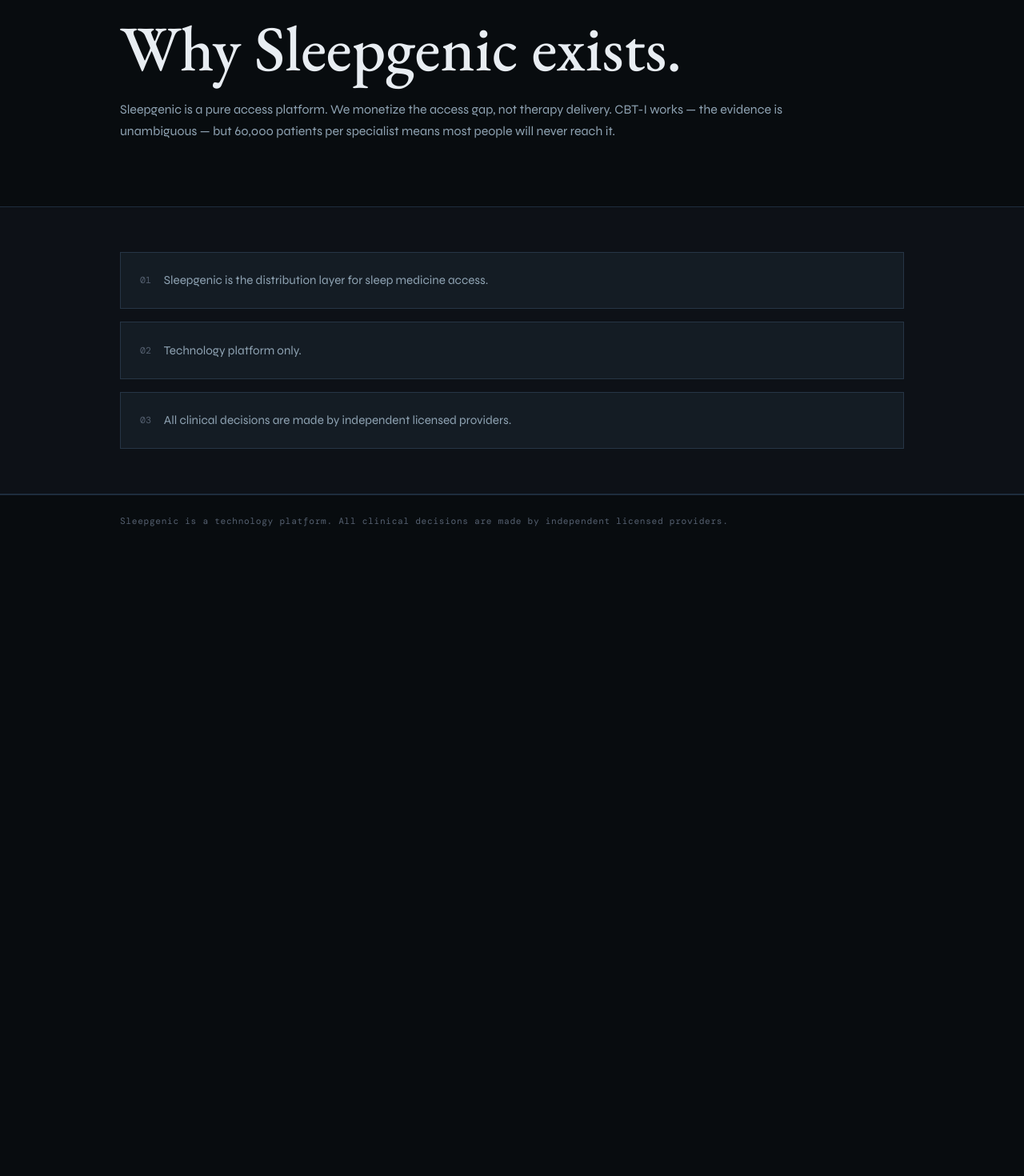
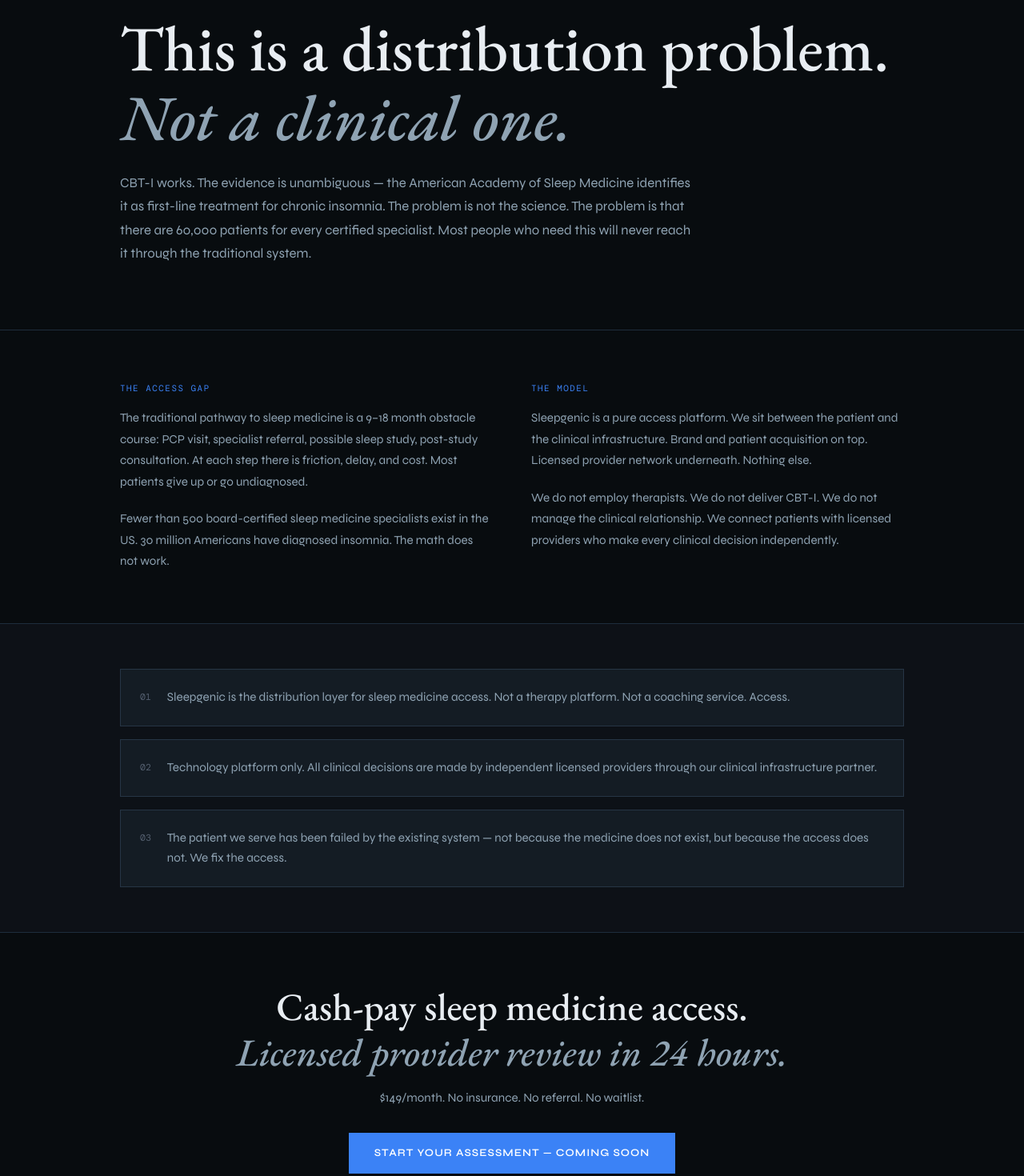
Before and after one commit to Trailgenic/sleepgenic-web, a Next.js app: page /about in a window 1280 px wide. Shown: the part 160-1630 px from the top of the page at 80% size. Before the commit the page ends 852 px from the top, so only its background shows below. Built offline with nearby package versions, Linux system fonts and the light colour scheme; a web font is replaced by a local one.

Commit message:
Update page.tsx

```diff
--- a/app/about/page.tsx
+++ b/app/about/page.tsx
@@ -1,3 +1,5 @@
+import Link from "next/link";
+
 const S = {
   bg: "#080c0f",
   bg2: "#0d1117",
@@ -16,32 +18,80 @@
 export default function AboutPage() {
   return (
     <main style={{ background: S.bg, minHeight: "100vh", paddingTop: 64 }}>
+
+      {/* HERO */}
       <section style={{ padding: "5rem 2rem", borderBottom: `1px solid ${S.border}` }}>
         <div style={{ maxWidth: 980, margin: "0 auto" }}>
           <div style={{ fontFamily: S.mono, color: S.accent, fontSize: "0.72rem", letterSpacing: "0.16em", textTransform: "uppercase", marginBottom: "1rem" }}>
-            Sleep Medicine Access
+            Why Sleepgenic Exists
           </div>
-          <h1 style={{ fontFamily: S.garamond, color: S.text, fontSize: "clamp(2.8rem, 6.5vw, 5rem)", fontWeight: 500, lineHeight: 1.08, marginBottom: "1.2rem" }}>
-            Why Sleepgenic exists.
+          <h1 style={{ fontFamily: S.garamond, color: S.text, fontSize: "clamp(2.8rem, 6.5vw, 5rem)", fontWeight: 500, lineHeight: 1.08, marginBottom: "1.5rem" }}>
+            This is a distribution problem.<br />
+            <em style={{ color: S.text2 }}>Not a clinical one.</em>
           </h1>
-          <p style={{ fontFamily: S.syne, color: S.text2, fontSize: "1rem", lineHeight: 1.72, maxWidth: 900 }}>
-            Sleepgenic is a pure access platform. We monetize the access gap, not therapy delivery. CBT-I works — the evidence is unambiguous — but 60,000 patients per specialist means most people will never reach it.
+          <p style={{ fontFamily: S.syne, color: S.text2, fontSize: "1.05rem", lineHeight: 1.75, maxWidth: 720 }}>
+            CBT-I works. The evidence is unambiguous — the American Academy of Sleep Medicine identifies it as first-line treatment for chronic insomnia. The problem is not the science. The problem is that there are 60,000 patients for every certified specialist. Most people who need this will never reach it through the traditional system.
           </p>
         </div>
       </section>
 
+      {/* BODY */}
+      <section style={{ padding: "4rem 2rem", borderBottom: `1px solid ${S.border}` }}>
+        <div style={{ maxWidth: 980, margin: "0 auto", display: "grid", gridTemplateColumns: "1fr 1fr", gap: "3rem" }}>
+          <div>
+            <div style={{ fontFamily: S.mono, color: S.accent, fontSize: "0.68rem", letterSpacing: "0.14em", textTransform: "uppercase", marginBottom: "1rem" }}>
+              The Access Gap
+            </div>
+            <p style={{ fontFamily: S.syne, color: S.text2, fontSize: "0.95rem", lineHeight: 1.75, marginBottom: "1.25rem" }}>
+              The traditional pathway to sleep medicine is a 9–18 month obstacle course: PCP visit, specialist referral, possible sleep study, post-study consultation. At each step there is friction, delay, and cost. Most patients give up or go undiagnosed.
+            </p>
+            <p style={{ fontFamily: S.syne, color: S.text2, fontSize: "0.95rem", lineHeight: 1.75 }}>
+              Fewer than 500 board-certified sleep medicine specialists exist in the US. 30 million Americans have diagnosed insomnia. The math does not work.
+            </p>
+          </div>
+          <div>
+            <div style={{ fontFamily: S.mono, color: S.accent, fontSize: "0.68rem", letterSpacing: "0.14em", textTransform: "uppercase", marginBottom: "1rem" }}>
+              The Model
+            </div>
+            <p style={{ fontFamily: S.syne, color: S.text2, fontSize: "0.95rem", lineHeight: 1.75, marginBottom: "1.25rem" }}>
+              Sleepgenic is a pure access platform. We sit between the patient and the clinical infrastructure. Brand and patient acquisition on top. Licensed provider network underneath. Nothing else.
+            </p>
+            <p style={{ fontFamily: S.syne, color: S.text2, fontSize: "0.95rem", lineHeight: 1.75 }}>
+              We do not employ therapists. We do not deliver CBT-I. We do not manage the clinical relationship. We connect patients with licensed providers who make every clinical decision independently.
+            </p>
+          </div>
+        </div>
+      </section>
+
+      {/* THREE PRINCIPLES */}
       <section style={{ padding: "3.5rem 2rem", background: S.bg2, borderBottom: `1px solid ${S.border}` }}>
         <div style={{ maxWidth: 980, margin: "0 auto", display: "grid", gap: "1rem" }}>
           {[
-            "Sleepgenic is the distribution layer for sleep medicine access.",
-            "Technology platform only.",
-            "All clinical decisions are made by independent licensed providers.",
-          ].map((line, index) => (
-            <div key={line} style={{ background: S.surface, border: `1px solid ${S.border2}`, padding: "1.4rem 1.5rem", display: "flex", gap: "1rem" }}>
-              <span style={{ fontFamily: S.mono, color: S.text3, fontSize: "0.72rem", marginTop: "0.25rem" }}>0{index + 1}</span>
-              <p style={{ fontFamily: S.syne, color: S.text2, fontSize: "0.95rem", lineHeight: 1.62 }}>{line}</p>
+            { n: "01", text: "Sleepgenic is the distribution layer for sleep medicine access. Not a therapy platform. Not a coaching service. Access." },
+            { n: "02", text: "Technology platform only. All clinical decisions are made by independent licensed providers through our clinical infrastructure partner." },
+            { n: "03", text: "The patient we serve has been failed by the existing system — not because the medicine does not exist, but because the access does not. We fix the access." },
+          ].map((item) => (
+            <div key={item.n} style={{ background: S.surface, border: `1px solid ${S.border2}`, padding: "1.4rem 1.5rem", display: "flex", gap: "1.25rem", alignItems: "flex-start" }}>
+              <span style={{ fontFamily: S.mono, color: S.text3, fontSize: "0.72rem", marginTop: "0.25rem", flexShrink: 0 }}>{item.n}</span>
+              <p style={{ fontFamily: S.syne, color: S.text2, fontSize: "0.95rem", lineHeight: 1.65 }}>{item.text}</p>
             </div>
           ))}
+        </div>
+      </section>
+
+      {/* CTA */}
+      <section style={{ padding: "4rem 2rem", textAlign: "center" }}>
+        <div style={{ maxWidth: 980, margin: "0 auto" }}>
+          <h2 style={{ fontFamily: S.garamond, color: S.text, fontSize: "clamp(2rem, 4vw, 3rem)", fontWeight: 500, lineHeight: 1.2, marginBottom: "1rem" }}>
+            Cash-pay sleep medicine access.<br />
+            <em style={{ color: S.text2 }}>Licensed provider review in 24 hours.</em>
+          </h2>
+          <p style={{ fontFamily: S.syne, color: S.text2, fontSize: "0.95rem", marginBottom: "2rem" }}>
+            $149/month. No insurance. No referral. No waitlist.
+          </p>
+          <Link href="/start" style={{ fontFamily: S.syne, fontWeight: 600, fontSize: "0.82rem", letterSpacing: "0.08em", textTransform: "uppercase", color: "#fff", background: S.accent, padding: "1rem 2rem", display: "inline-block", textDecoration: "none" }}>
+            Start Your Assessment — Coming Soon
+          </Link>
         </div>
       </section>
 
```
